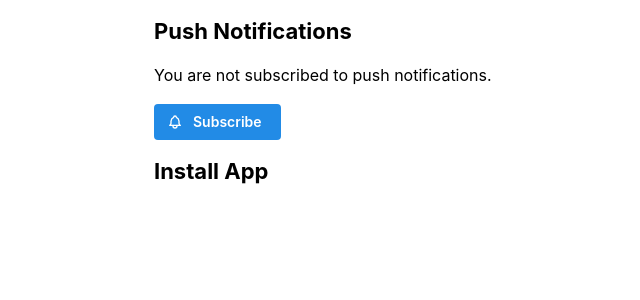
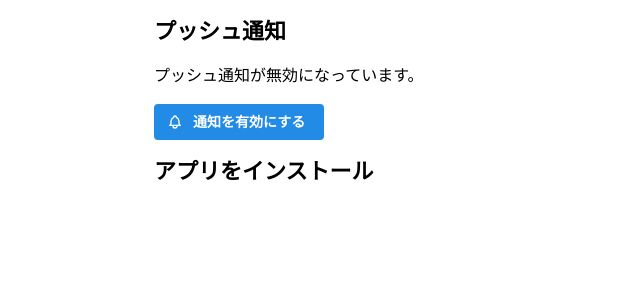
Before and after one commit to Riochin/postcard, a Next.js app in the folder client/: page /settings in a window 1280 px wide. Shown: the top 300 px of the page, without its empty margins (22-662 px from the left). Built offline with nearby package versions, Linux system fonts and the light colour scheme; no server answers; what web-push would draw is missing.

Commit message:
chore: translate to japanese

```diff
--- a/client/app/page.tsx
+++ b/client/app/page.tsx
@@ -5,10 +5,10 @@ import Link from "next/link";
 export default function HomePage() {
   return (
     <Flex direction="column" gap="md">
-      Home page
+      ホームページ
       <Link href="/settings" passHref>
         <Button leftSection={<IconSettings size={16} />} variant="light">
-          Settings
+          設定
         </Button>
       </Link>
     </Flex>
--- a/client/components/install-prompt.tsx
+++ b/client/components/install-prompt.tsx
@@ -23,18 +23,18 @@ export function InstallPrompt() {
   return (
     <div>
       <Title order={3} mb="xs">
-        Install App
+        アプリをインストール
       </Title>
       {isIOS && (
         <Alert
           icon={<IconInfoCircle size={16} />}
-          title="iOS Installation"
+          title="iOS でのインストール"
           color="blue"
           variant="light"
         >
           <Text size="sm">
-            To install this app on your iOS device, tap the share button and
-            then &quot;Add to Home Screen&quot;.
+            このアプリをインストールするには、共有ボタンをタップして
+            &quot;ホーム画面に追加&quot;を選択してください。
           </Text>
         </Alert>
       )}
--- a/client/components/push-notification.tsx
+++ b/client/components/push-notification.tsx
@@ -62,7 +62,7 @@ export function PushNotificationManager() {
   if (!isSupported) {
     return (
       <Alert color="red" variant="light">
-        <Text>Push notifications are not supported in this browser.</Text>
+        <Text>このブラウザではプッシュ通知がサポートされていません。</Text>
       </Alert>
     );
   }
@@ -70,22 +70,22 @@ export function PushNotificationManager() {
   return (
     <div>
       <Title order={3} mb="md">
-        Push Notifications
+        プッシュ通知
       </Title>
       {subscription ? (
         <>
-          <Text mb="md">You are subscribed to push notifications.</Text>
+          <Text mb="md">プッシュ通知が有効になっています。</Text>
           <Button
             leftSection={<IconBellOff size={16} />}
             onClick={unsubscribeFromPush}
             variant="outline"
             mb="md"
           >
-            Unsubscribe
+            通知を無効にする
           </Button>
           <Group mb="md">
             <TextInput
-              placeholder="Enter notification message"
+              placeholder="通知メッセージを入力"
               value={message}
               onChange={(e) => setMessage(e.currentTarget.value)}
               flex={1}
@@ -94,18 +94,18 @@ export function PushNotificationManager() {
               leftSection={<IconSend size={16} />}
               onClick={sendTestNotification}
             >
-              Send Test
+              テスト送信
             </Button>
           </Group>
         </>
       ) : (
         <>
-          <Text mb="md">You are not subscribed to push notifications.</Text>
+          <Text mb="md">プッシュ通知が無効になっています。</Text>
           <Button
             leftSection={<IconBell size={16} />}
             onClick={subscribeToPush}
           >
-            Subscribe
+            通知を有効にする
           </Button>
         </>
       )}
```
